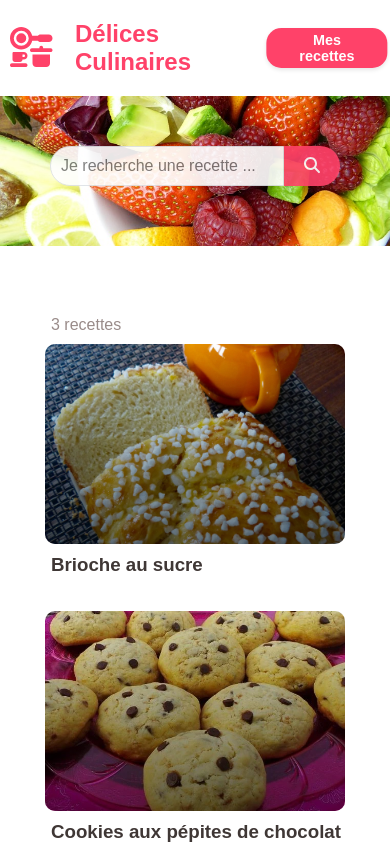
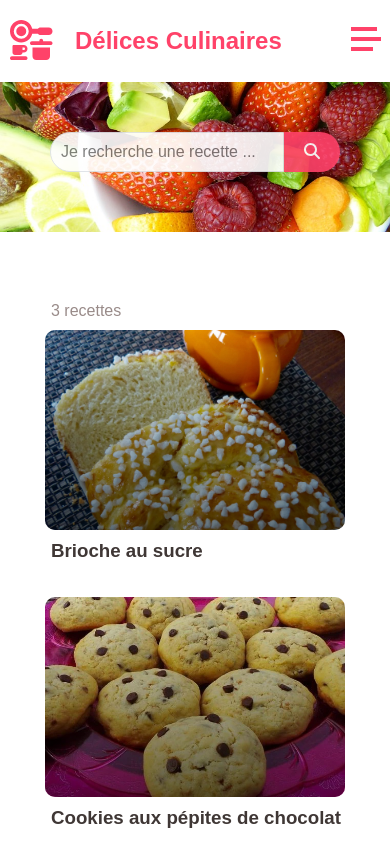
Before and after one commit to angelique31/cooking-recipes-site, a React (Vite) app: page /filtered-recipes in a window 390 px wide. Shown: the top 844 px of the page. Built offline with nearby package versions, Linux system fonts and the light colour scheme.

Commit message:
add hamburger menu

```diff
--- /dev/null
+++ b/src/components/HamburgerMenu/HamburgerMenu.jsx
@@ -0,0 +1,33 @@
+import { useState } from "react";
+import {
+  HamburgerMenuContainer,
+  Icon,
+  Bar,
+  MobileNavMenu,
+  MobileNavLink,
+} from "./HamburgerMenu.styled";
+
+const HamburgerMenu = () => {
+  const [isMenuOpen, setIsMenuOpen] = useState(false);
+
+  return (
+    <>
+      <HamburgerMenuContainer onClick={() => setIsMenuOpen(!isMenuOpen)}>
+        <Icon isMenuOpen={isMenuOpen}>
+          <Bar />
+          <Bar />
+          <Bar />
+        </Icon>
+      </HamburgerMenuContainer>
+
+      {isMenuOpen && (
+        <MobileNavMenu>
+          <MobileNavLink to="/mes-recettes">Carnet de Recettes</MobileNavLink>
+          {/* Ajoutez d'autres liens ici si nécessaire */}
+        </MobileNavMenu>
+      )}
+    </>
+  );
+};
+
+export default HamburgerMenu;
--- /dev/null
+++ b/src/components/HamburgerMenu/HamburgerMenu.styled.js
@@ -0,0 +1,85 @@
+import styled, { keyframes } from "styled-components";
+import { Link } from "react-router-dom";
+
+const slideInFromRight = keyframes`
+  0% {
+    transform: translateX(100%);
+    opacity: 0;
+  }
+  100% {
+    transform: translateX(0);
+    opacity: 1;
+  }
+`;
+
+export const MobileNavMenu = styled.div`
+  display: none;
+  position: absolute;
+  top: 60px;
+  right: 0;
+  width: 100%;
+  background-color: white;
+
+  @media screen and (max-width: 600px) {
+    display: block;
+    animation: ${slideInFromRight} 0.3s ease-out;
+  }
+`;
+
+export const HamburgerMenuContainer = styled.div`
+  display: none;
+  margin-left: 60px;
+  @media screen and (max-width: 600px) {
+    display: block;
+    cursor: pointer;
+  }
+`;
+
+export const Icon = styled.div`
+  position: relative;
+  display: inline-block;
+
+  width: 30px;
+  height: 24px;
+
+  div {
+    position: absolute;
+    left: 0;
+    height: 4px;
+    background-color: #333;
+    transition: all 0.3s;
+    background-color: rgb(255, 66, 105);
+  }
+
+  div:nth-child(1) {
+    top: ${(props) => (props.isMenuOpen ? "12px" : "0")};
+    width: ${(props) => (props.isMenuOpen ? "30px" : "26px")};
+    transform: ${(props) => (props.isMenuOpen ? "rotate(135deg)" : "none")};
+  }
+
+  div:nth-child(2) {
+    top: 10px;
+    width: 30px;
+    opacity: ${(props) => (props.isMenuOpen ? "0" : "1")};
+  }
+
+  div:nth-child(3) {
+    top: ${(props) => (props.isMenuOpen ? "12px" : "20px")};
+    width: ${(props) => (props.isMenuOpen ? "30px" : "22px")};
+    transform: ${(props) => (props.isMenuOpen ? "rotate(-135deg)" : "none")};
+  }
+`;
+
+export const Bar = styled.div``;
+
+export const MobileNavLink = styled(Link)`
+  display: block;
+  padding: 12px 16px;
+  text-decoration: none;
+  text-align: right;
+  color: rgb(255, 66, 105);
+  font-weight: 600;
+  &:hover {
+    background-color: #f1f1f1;
+  }
+`;
--- a/src/components/NavBar/NavBar.jsx
+++ b/src/components/NavBar/NavBar.jsx
@@ -9,6 +9,7 @@ import {
 import { useLocation } from "react-router-dom";
 import PropTypes from "prop-types";
 import NotBookButton from "../NoteBookButton/NoteBookButton";
+import HamburgerMenu from "../HamburgerMenu/HamburgerMenu";
 
 const NavBar = () => {
   const [lastScrollTop, setLastScrollTop] = useState(0);
@@ -46,6 +47,7 @@ const NavBar = () => {
     >
       <LogoAndButtonWrapper>
         <LogoItem isRecipePage={shouldModifyNavBar} />
+        <HamburgerMenu />
         <NotBookButton />
       </LogoAndButtonWrapper>
       <NavBarWrapper isRecipePage={shouldModifyNavBar}>
--- a/src/components/NewsDetails/NewsDetails.jsx
+++ b/src/components/NewsDetails/NewsDetails.jsx
@@ -29,7 +29,6 @@ const NewsDetails = () => {
   return (
     <div>
       <NavBar />
-      {/* <StyledH1>{newsItem.name}</StyledH1> */}
       <HeaderWithBackButton recipeName={newsItem.name} />
       <FlexContainer>
         {newsItem.summaryTitle.map((title, index) => {
--- a/src/components/RecipeButton/RecipeButton.styled.js
+++ b/src/components/RecipeButton/RecipeButton.styled.js
@@ -1,31 +1,5 @@
 import styled from "styled-components";
 import SearchButton from "../NavBar/SearchButton/SearchButton.styled";
-
-// export const ModifiedButton = styled(SearchButton)`
-//   background-color: rgb(255, 66, 105);
-//   display: flex;
-//   align-items: center;
-//   gap: 10px;
-//   margin-top: 30px;
-//   box-shadow: rgba(0, 0, 0, 0.1) 0px 2px 4px;
-//   transition: all 0.15s ease-in-out;
-//   transform: translateY(0);
-//   position: relative;
-//   left: 48%;
-//   transform: translateX(-50%);
-//   padding: 0px 20px;
-//   font-size: 0.9rem;
-//   border-radius: 15px;
-//   &:hover {
-//     background-color: rgb(233 34 75);
-//   }
-
-//   &:active {
-//     background-color: rgb(210, 20, 65);
-//     box-shadow: rgba(0, 0, 0, 0.1) 0px 1px 2px;
-//     transform: translateY(3px);
-//   }
-// `;
 
 export const ModifiedButton = styled(SearchButton)`
   background-color: rgb(255, 66, 105);
@@ -51,4 +25,7 @@ export const ModifiedButton = styled(SearchButton)`
     box-shadow: rgba(0, 0, 0, 0.1) 0px 1px 2px;
     transform: translateX(-50%) translateY(3px);
   }
+  @media screen and (max-width: 600px) {
+    display: none;
+  }
 `;
```
